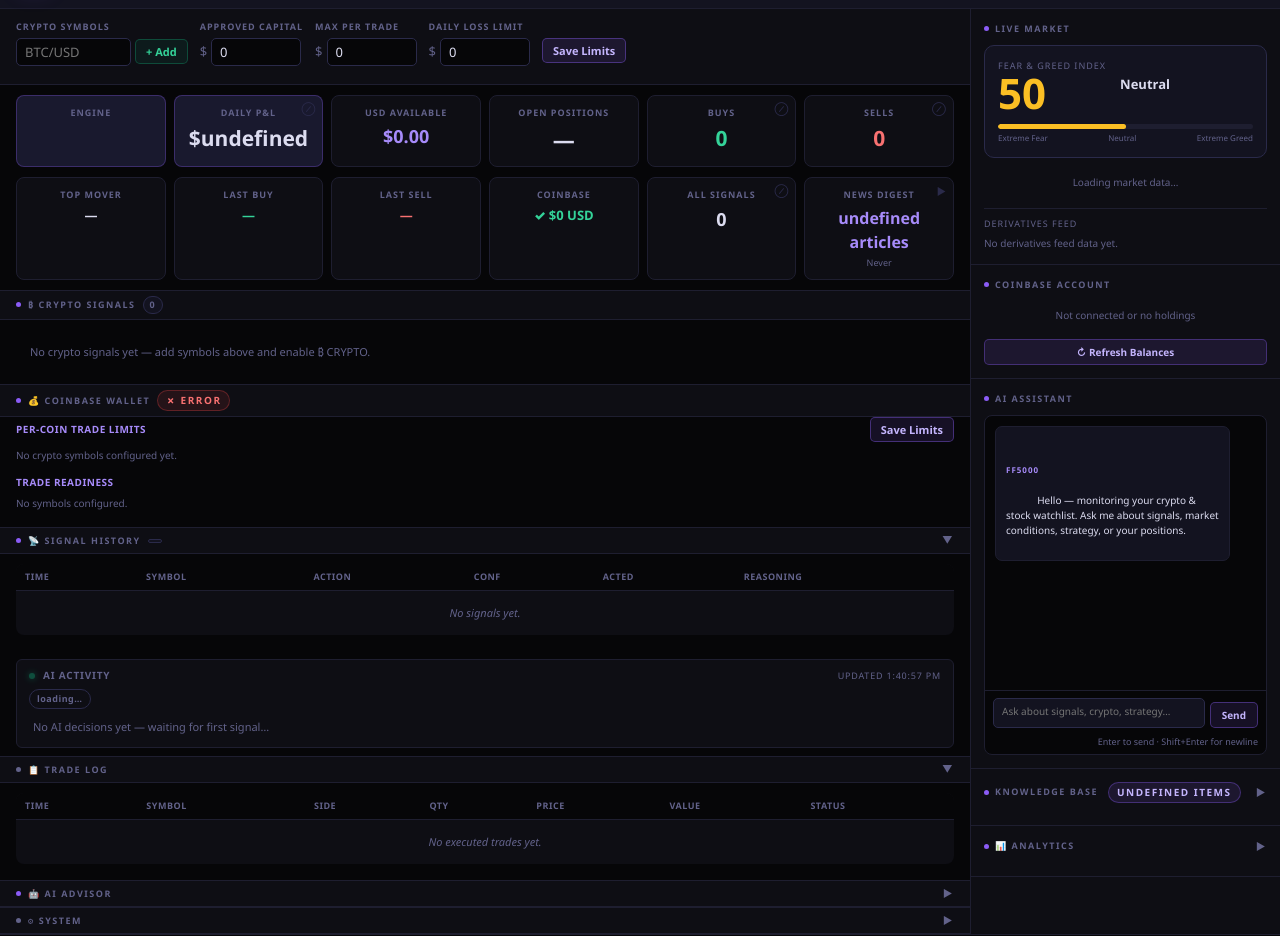
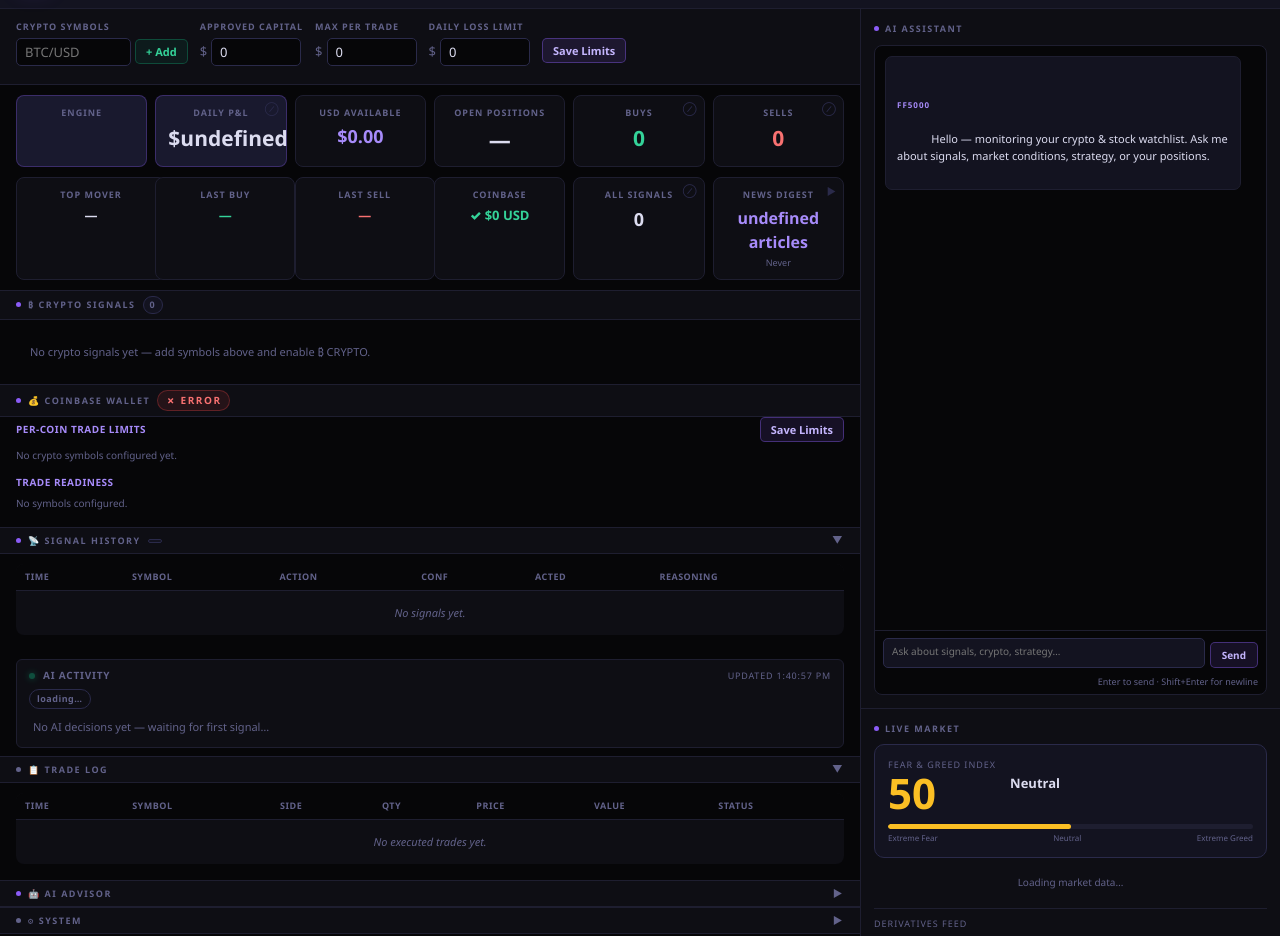
Before and after one commit to apoll024/futuresfinder5000, a Flask app: template api/templates/index.html in a window 1280 px wide. Shown: the part 51-987 px from the top of the page. Run offline with Flask 3, Linux system fonts and the light colour scheme; the template is opened without the code that fills it, so the values that code supplies are empty.

Commit message:
Enlarge and reposition FF chat panel
Co-authored-by: Copilot <223556219+Copilot@users.noreply.github.com>

```diff
--- a/api/templates/index.html
+++ b/api/templates/index.html
@@ -163,7 +163,7 @@
 
     /* ══ PAGE LAYOUT ══════════════════════════════════════════════════════════ */
     .page-body {
-      display: grid; grid-template-columns: 1fr 310px;
+      display: grid; grid-template-columns: minmax(0, 1fr) 420px;
       min-height: calc(100vh - 90px);
     }
     @media (max-width: 1080px) {
@@ -516,14 +516,16 @@
 
     /* ── Chat ── */
     .chat-box {
-      display: flex; flex-direction: column; height: 340px;
+      display: flex; flex-direction: column;
+      height: min(760px, calc(100vh - 150px));
+      min-height: 580px;
       background: var(--bg); border: 1px solid var(--border); border-radius: 8px;
     }
     .chat-messages {
       flex: 1; overflow-y: auto; padding: 10px;
       display: flex; flex-direction: column; gap: 8px; scroll-behavior: smooth;
     }
-    .msg { max-width: 90%; line-height: 1.5; font-size: 10px; border-radius: 7px; padding: 7px 10px; white-space: pre-wrap; word-break: break-word; }
+    .msg { max-width: 96%; line-height: 1.55; font-size: 11px; border-radius: 7px; padding: 8px 11px; white-space: pre-wrap; word-break: break-word; overflow-wrap: anywhere; }
     .msg.user {
       align-self: flex-end; background: var(--pur-dim);
       border: 1px solid rgba(139,92,246,.25); color: var(--text);
```
Also changed, not shown: other parts of api/templates/index.html (+19 -19 lines), api/templates/stocks.html (+5 -3 lines).
